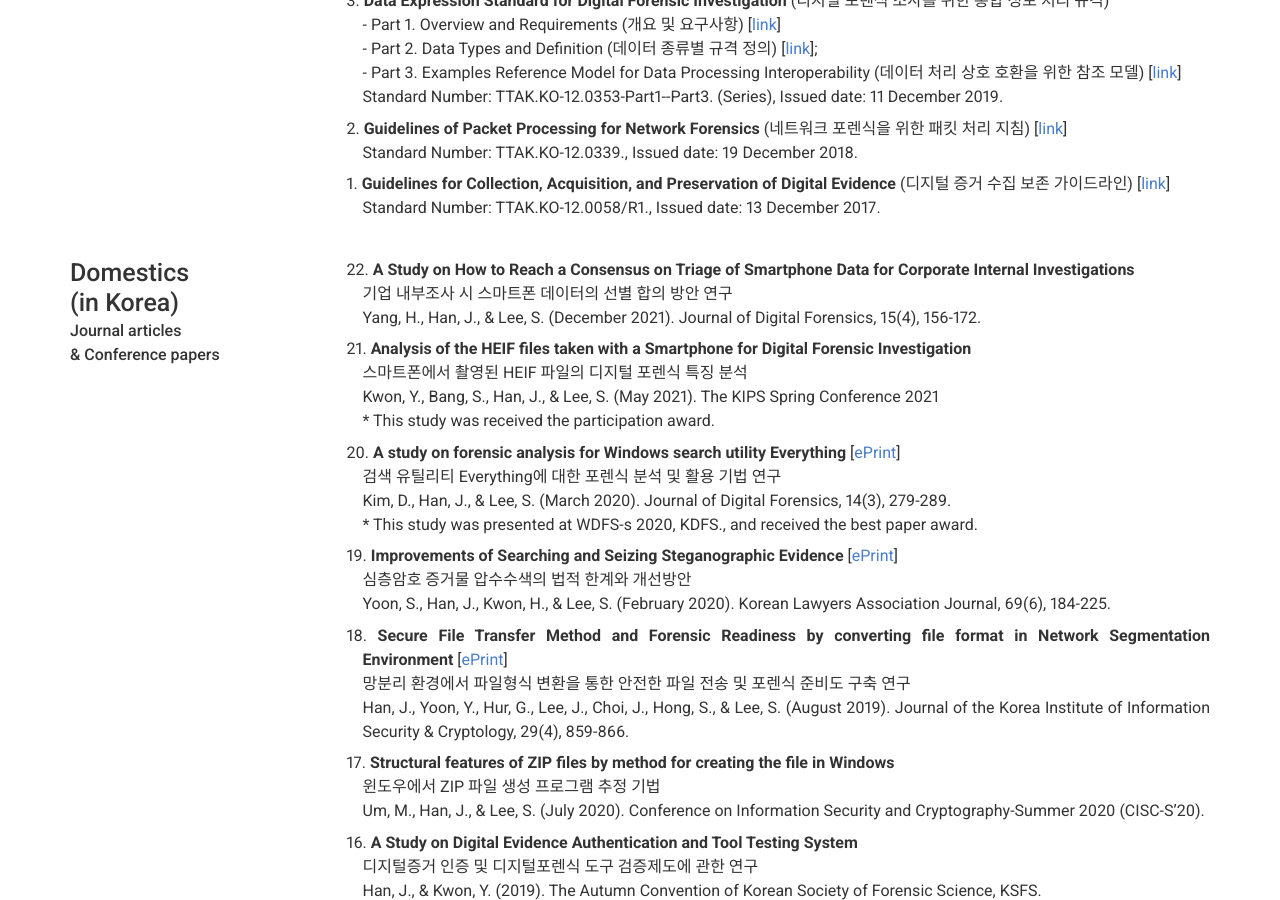
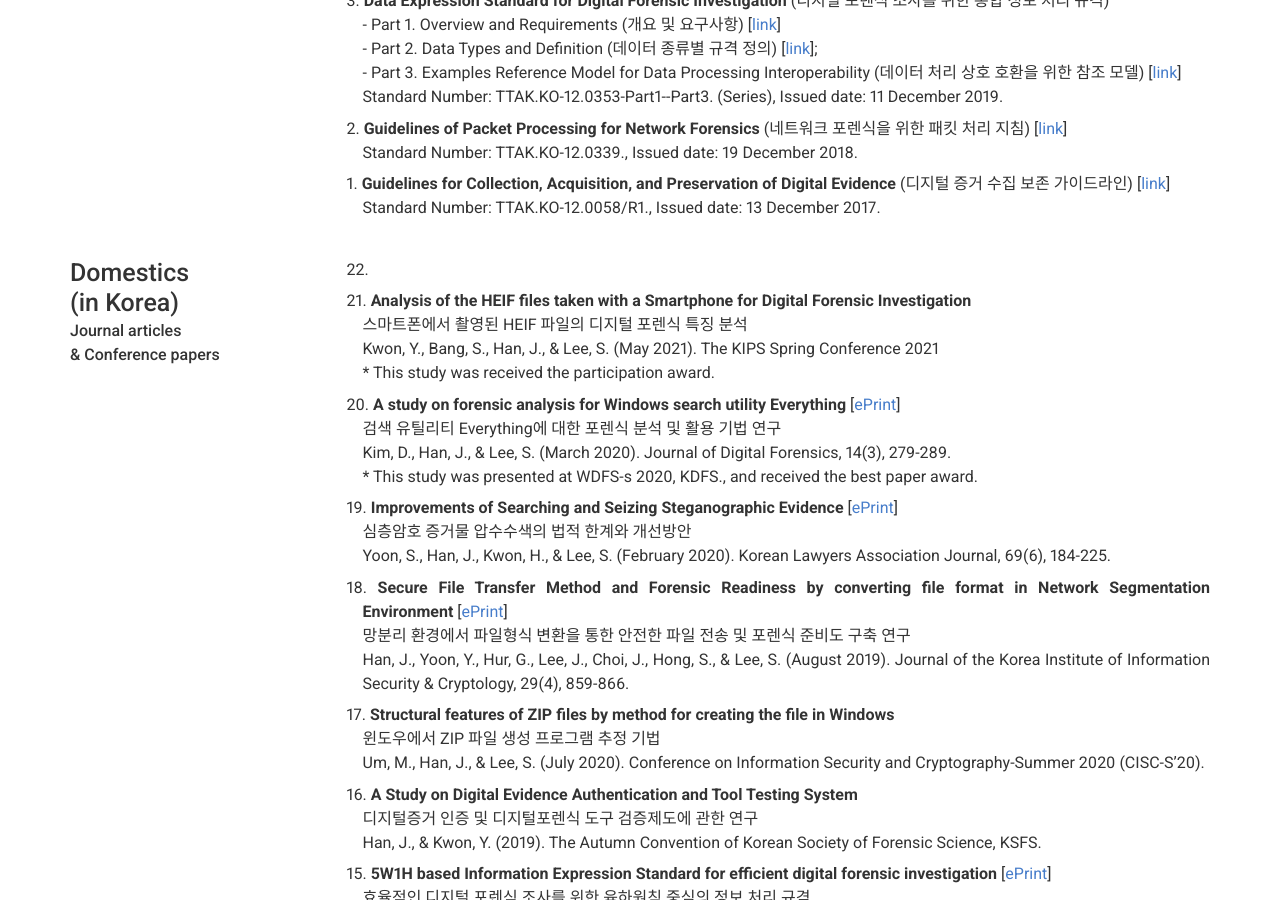
Before and after one commit to JaehyeokHan/jaehyeokhan.github.io, a Jekyll site: the page built from index.md, in a window 1280 px wide and 900 px high, scrolled down 4076 px. Built offline with Jekyll 4.4.1, drawn with Linux system fonts in a browser that asks for light colours; nearby versions of some CDN libraries.

Commit message:
Update _config.yml

```diff
--- a/_config.yml
+++ b/_config.yml
@@ -238,7 +238,7 @@ content:
         title: Domestics<br>(in Korea)
         sub_title: Journal articles <br>& Conference papers
         description: | # this will include new lines to allow paragraphs
-          <p style="text-indent: -1em;">22. <b>A Study on How to Reach a Consensus on Triage of Smartphone Data for Corporate Internal Investigations</b><br>기업 내부조사 시 스마트폰 데이터의 선별 합의 방안 연구<br>Yang, H., Han, J., & Lee, S. (December 2021). Journal of Digital Forensics, 15(4), 156-172.</p>
+          <p style="text-indent: -1em;">22. </p>
           <p style="text-indent: -1em;">21. <b>Analysis of the HEIF files taken with a Smartphone for Digital Forensic Investigation</b><br>스마트폰에서 촬영된 HEIF 파일의 디지털 포렌식 특징 분석<br>Kwon, Y., Bang, S., Han, J., & Lee, S. (May 2021). The KIPS Spring Conference 2021<br>* This study was received the participation award.</p>
           <p style="text-indent: -1em;">20. <b>A study on forensic analysis for Windows search utility Everything</b> [<A href = "https://www.kci.go.kr/kciportal/ci/sereArticleSearch/ciSereArtiView.kci?sereArticleSearchBean.artiId=ART002636122" target = "top">ePrint</A>]<br>검색 유틸리티 Everything에 대한 포렌식 분석 및 활용 기법 연구<br>Kim, D., Han, J., & Lee, S. (March 2020). Journal of Digital Forensics, 14(3), 279-289.<br>* This study was presented at WDFS-s 2020, KDFS., and received the best paper award.</p>
           <p style="text-indent: -1em;">19. <b>Improvements of Searching and Seizing Steganographic Evidence</b> [<A href = "https://www.kci.go.kr/kciportal/ci/sereArticleSearch/ciSereArtiView.kci?sereArticleSearchBean.artiId=ART002671199" target = "top">ePrint</A>]<br>심층암호 증거물 압수수색의 법적 한계와 개선방안<br>Yoon, S., Han, J., Kwon, H., & Lee, S. (February 2020). Korean Lawyers Association Journal, 69(6), 184-225.</p>
```
